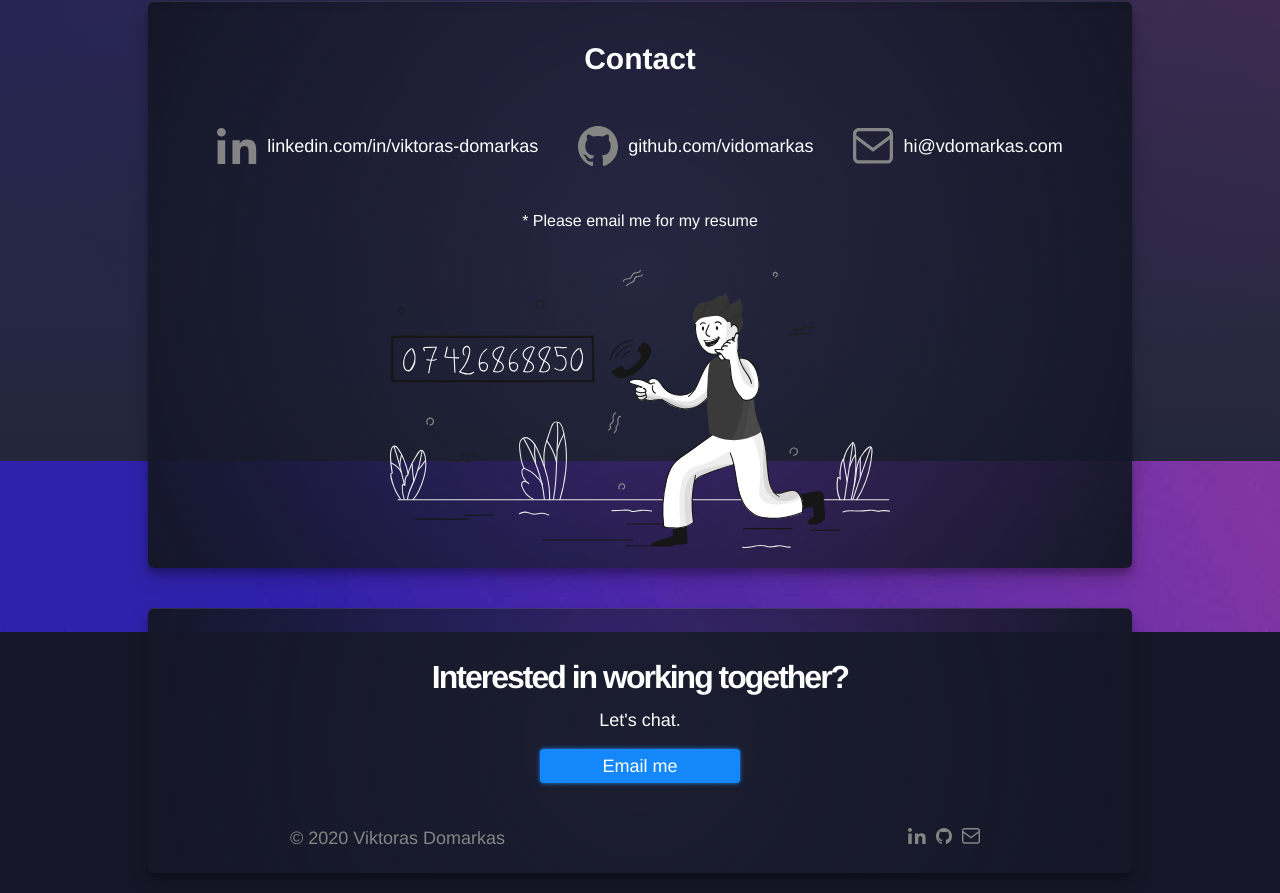
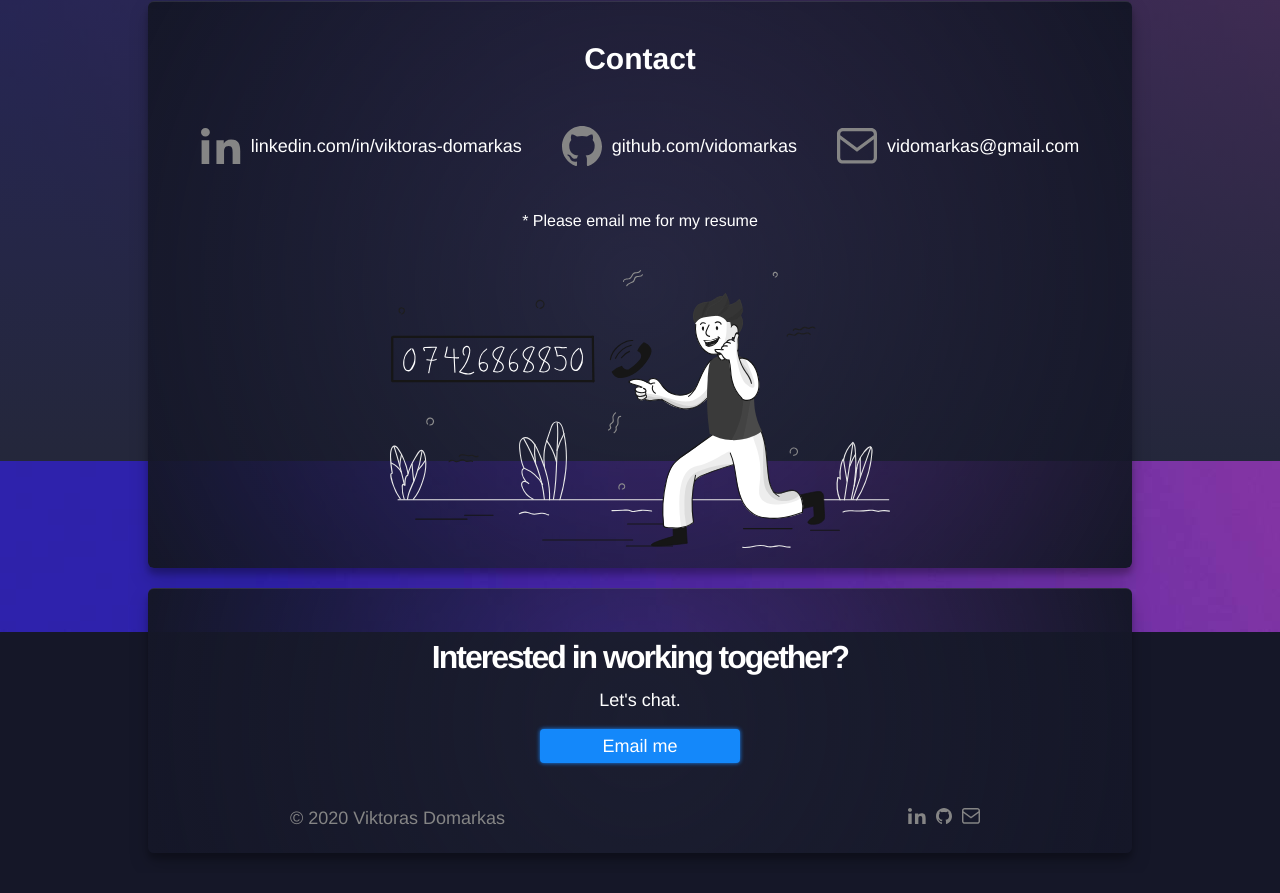
Before and after one commit to vidomarkas/portfolio, a React (Create React App) app: page /contact in a window 1280 px wide. Shown: the part 339-1232 px from the top of the page. Built offline with nearby package versions, Linux system fonts and the light colour scheme; no server answers; a web font is replaced by a local one.

Commit message:
fix email link, fix fooer margin

```diff
--- a/src/pages/Contact.js
+++ b/src/pages/Contact.js
@@ -21,16 +21,20 @@ export default function Contact() {
           </a>
         </li>
         <li className="contact-link">
-          <a target="_blank" rel="noopener noreferrer" href="https://github.com/vidomarkas">
+          <a
+            target="_blank"
+            rel="noopener noreferrer"
+            href="https://github.com/vidomarkas"
+          >
             <img src={github} alt="Visit github profile" />{" "}
             github.com/vidomarkas
           </a>
         </li>
 
         <li className="contact-link">
-          <a  href="mailto:hi@vdomarkas.com">
+          <a href="mailto:vidomarkas@gmail.com">
             <img src={email} alt="Send an email" />
-            hi@vdomarkas.com
+            vidomarkas@gmail.com
           </a>
         </li>
       </ul>
--- a/src/sass/About.scss
+++ b/src/sass/About.scss
@@ -2,6 +2,7 @@
 
 .about {
   &-background {
+    margin-bottom: 2rem;
     border-radius: 6px;
     background: rgb(50, 10, 19);
     background: radial-gradient(
--- a/src/sass/Footer.scss
+++ b/src/sass/Footer.scss
@@ -5,6 +5,7 @@
   position: relative;
   padding: 2rem;
   margin: 2rem;
+  margin-top: 0;
   @include maxw(628) {
     margin: 1rem;
   }
--- a/src/sass/ProjectDetails.scss
+++ b/src/sass/ProjectDetails.scss
@@ -12,7 +12,7 @@
   text-align: center;
   border-radius: 6px;
   background-color: #151728;
-
+  margin-bottom: 2rem;
   background: radial-gradient(
     circle,
     rgba(36, 39, 59, 0.4498079016762955) 0%,
```
